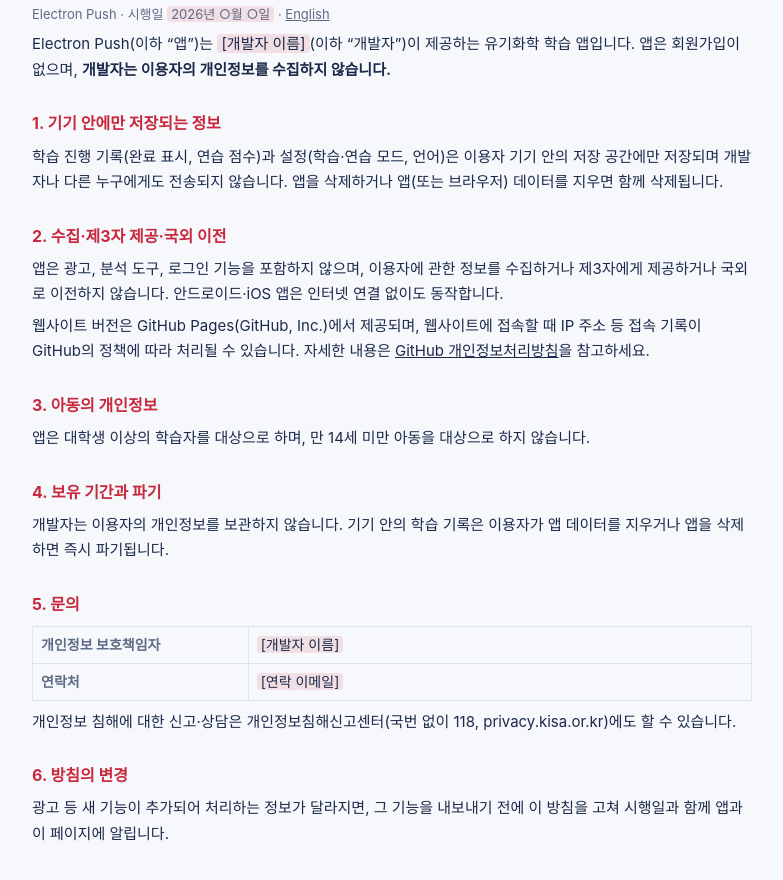
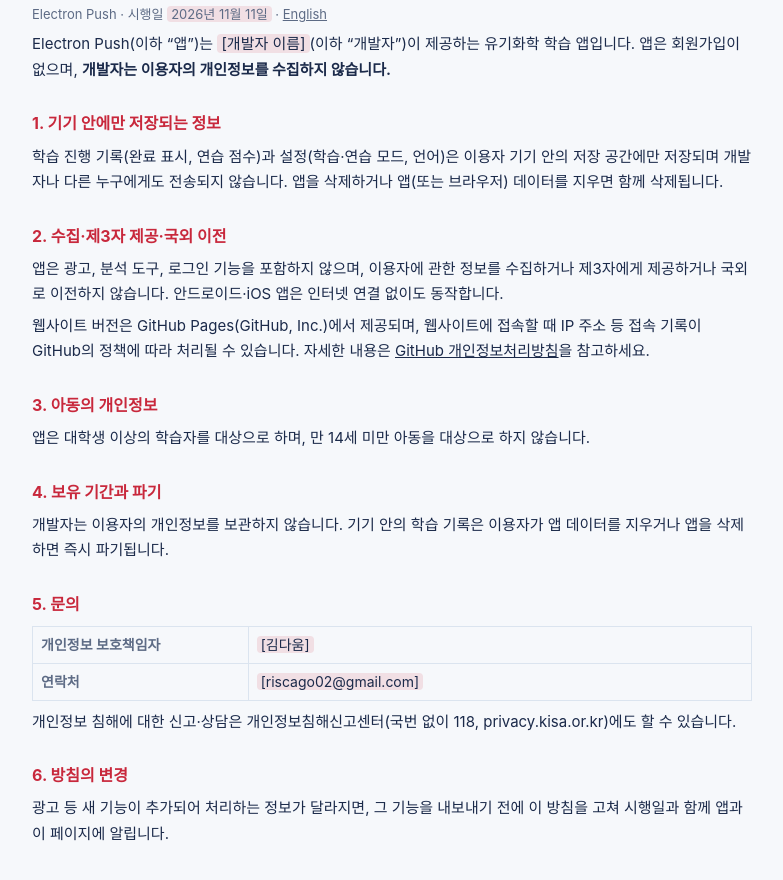
Before and after one commit to riscago/riscago.github.io, a plain HTML site: page web/privacy-ko.html in a window 1280 px wide. Shown: the part 68-948 px from the top of the page, without its empty margins (248-1031 px from the left). Drawn offline with Linux system fonts and the light colour scheme.

Commit message:
Update privacy-ko.html

```diff
--- a/web/privacy-ko.html
+++ b/web/privacy-ko.html
@@ -24,7 +24,7 @@
 <body>
 <main>
 <h1>개인정보처리방침</h1>
-<p class="meta">Electron Push · 시행일 <span class="fill">2026년 ○월 ○일</span> · <a href="privacy-en.html">English</a></p>
+<p class="meta">Electron Push · 시행일 <span class="fill">2026년 11월 11일</span> · <a href="privacy-en.html">English</a></p>
 
 <p>Electron Push(이하 “앱”)는 <span class="fill">[개발자 이름]</span>(이하 “개발자”)이 제공하는 유기화학 학습 앱입니다. 앱은 회원가입이 없으며, <b>개발자는 이용자의 개인정보를 수집하지 않습니다.</b></p>
 
@@ -43,8 +43,8 @@
 
 <h2>5. 문의</h2>
 <table>
-  <tr><th>개인정보 보호책임자</th><td><span class="fill">[개발자 이름]</span></td></tr>
-  <tr><th>연락처</th><td><span class="fill">[연락 이메일]</span></td></tr>
+  <tr><th>개인정보 보호책임자</th><td><span class="fill">[김다움]</span></td></tr>
+  <tr><th>연락처</th><td><span class="fill">[riscago02@gmail.com]</span></td></tr>
 </table>
 <p>개인정보 침해에 대한 신고·상담은 개인정보침해신고센터(국번 없이 118, privacy.kisa.or.kr)에도 할 수 있습니다.</p>
 
```
